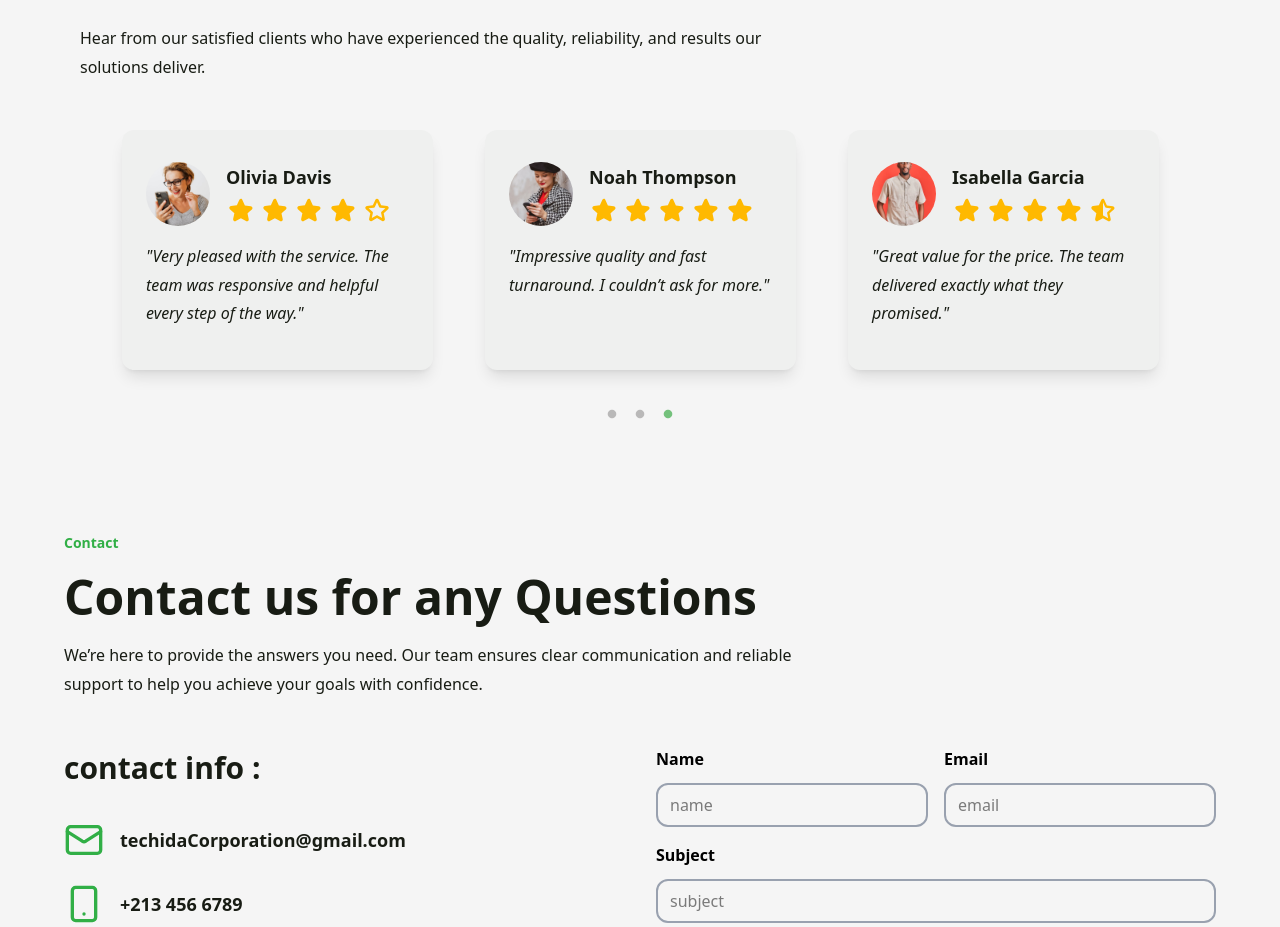
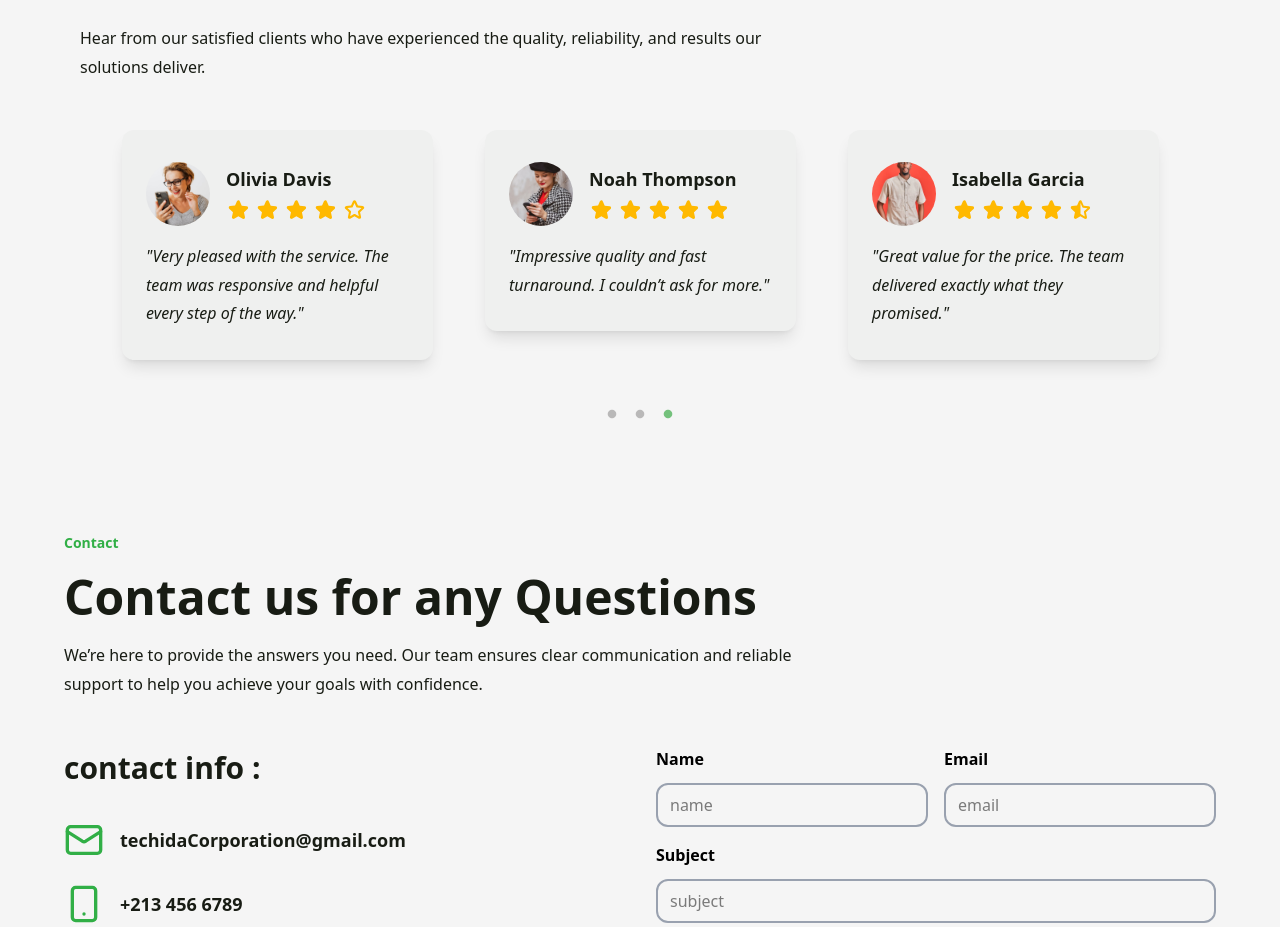
Before and after one commit to HafidhaVoideu/Techida, a Next.js app: page / in a window 1280 px wide. Shown: the part 5800-6727 px from the top of the page. Built offline with nearby package versions, Linux system fonts and the light colour scheme.

Commit message:
slider fixes 2

```diff
--- a/src/app/globals.css
+++ b/src/app/globals.css
@@ -117,6 +117,10 @@ img {
   width: 45px;
 }
 .normal-icon {
+  height: 25px;
+  width: 25px;
+}
+.star-icon {
   height: 20px;
   width: 20px;
 }
@@ -195,6 +199,11 @@ img {
     width: 40px;
   }
 
+  .star-icon {
+    height: 25px;
+    width: 25px;
+  }
+
   h1,
   h2 {
     line-height: normal;
--- a/src/scenes/pages/home/Testimonials.tsx
+++ b/src/scenes/pages/home/Testimonials.tsx
@@ -73,7 +73,7 @@ const TestimonialCard = ({
   const hasHalfStar = rating % 1 !== 0;
   const emptyStars = 5 - fullStars - (hasHalfStar ? 1 : 0);
 
-  const baseClass = "text-amber-400 normal-icon";
+  const baseClass = "text-amber-400 star-icon";
 
   const MAX_CHARACTERS = 100;
   const truncatedTestimonial =
@@ -82,7 +82,7 @@ const TestimonialCard = ({
       : testimonial;
 
   return (
-    <article className="bg-light-gray px-6 mb-4 py-8 rounded-xl shadow-lg hover:shadow-xl transition-shadow duration-300 h-full min-h-[240px] mx-2">
+    <article className="bg-light-gray px-6 mb-4 py-8 rounded-xl shadow-lg hover:shadow-xl transition-shadow duration-300 h-full mx-2">
       <div className="flex flex-col items-center text-center md:flex-row md:text-left gap-4 mb-4">
         <div className="relative w-16 h-16 shrink-0">
           <Image
```
